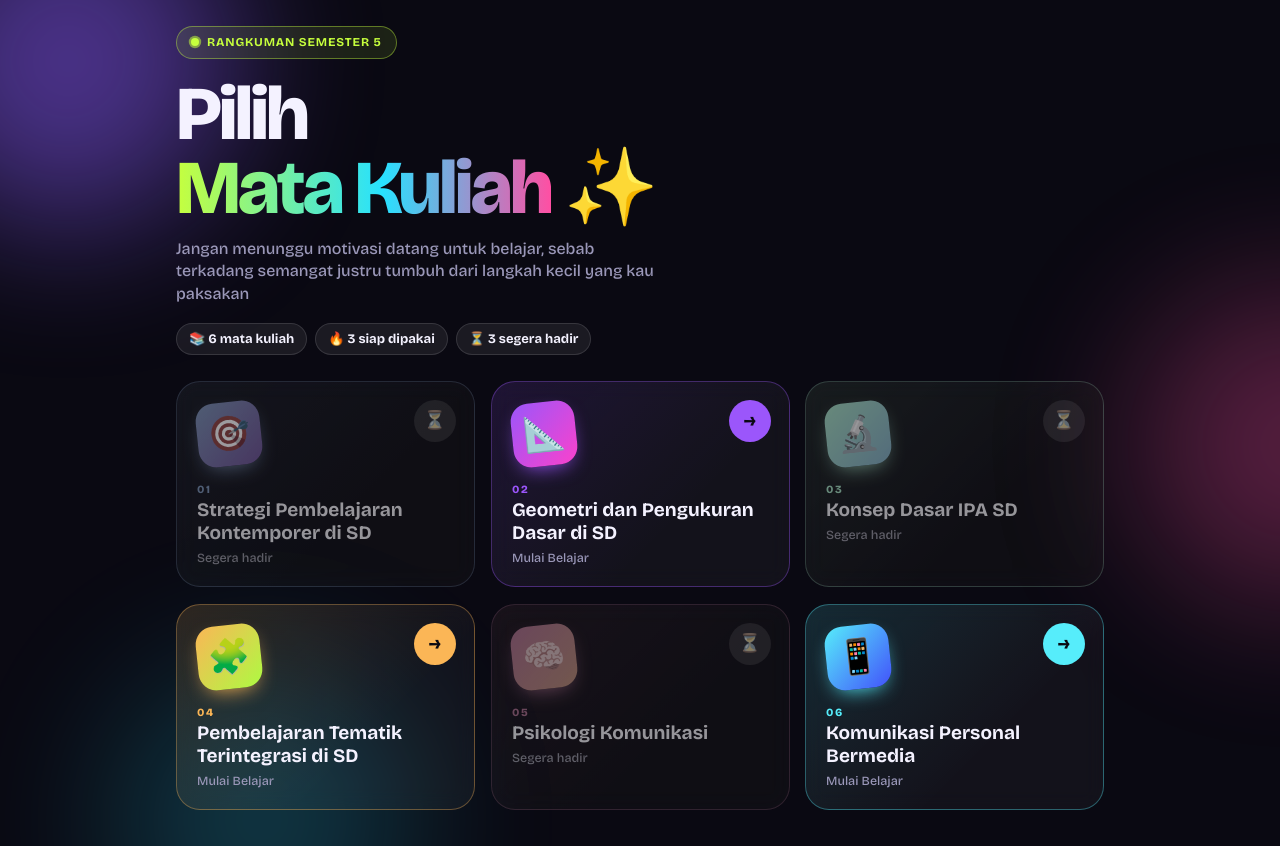
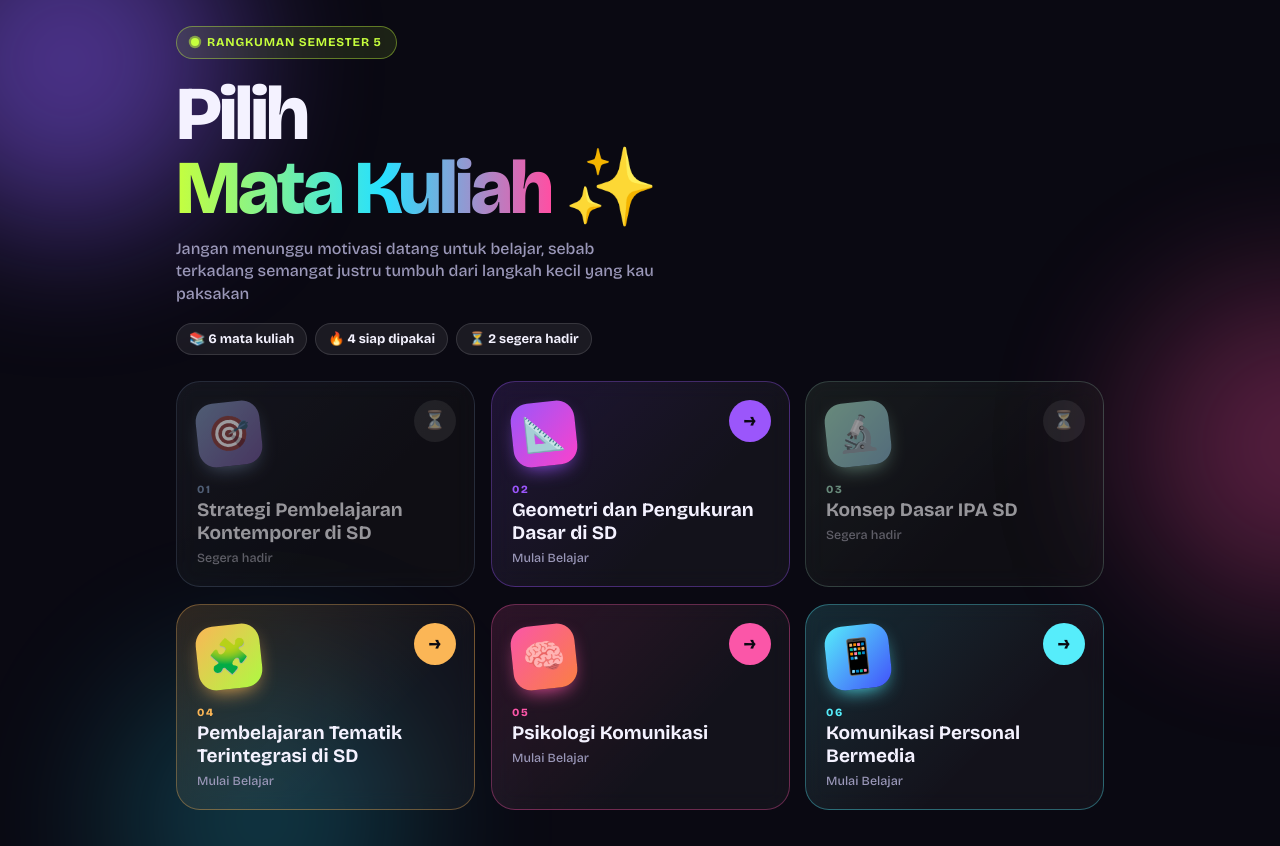
Before and after one commit to Rasyid-lei/Catatan-Studi-Semester-5, a plain HTML site: page index.html in a window 1280 px wide. Drawn offline with nearby package versions, Linux system fonts and the light colour scheme.

Commit message:
Update index.html

```diff
--- a/index.html
+++ b/index.html
@@ -102,7 +102,7 @@ const MATKUL = [
   { name: 'Geometri dan Pengukuran Dasar di SD',     icon: '📐', hue: 265, link: 'https://rasyid-lei.github.io/Catatan-Studi-MTK-II/' },
   { name: 'Konsep Dasar IPA SD',                     icon: '🔬', hue: 150, link: '' },
   { name: 'Pembelajaran Tematik Terintegrasi di SD', icon: '🧩', hue: 35,  link: 'https://rasyid-lei.github.io/Rangkuman-Pembelajaran-Tematik/' },
-  { name: 'Psikologi Komunikasi',                    icon: '🧠', hue: 330, link: '' },
+  { name: 'Psikologi Komunikasi',                    icon: '🧠', hue: 330, link: 'https://rasyid-lei.github.io/Catatan-Studi-Psikologi-Komunikasi/' },
   { name: 'Komunikasi Personal Bermedia',            icon: '📱', hue: 185, link: 'https://rasyid-lei.github.io/Catatan-Studi-Komunikasi-Personal-Bermedia/' }
 ];
 
```
